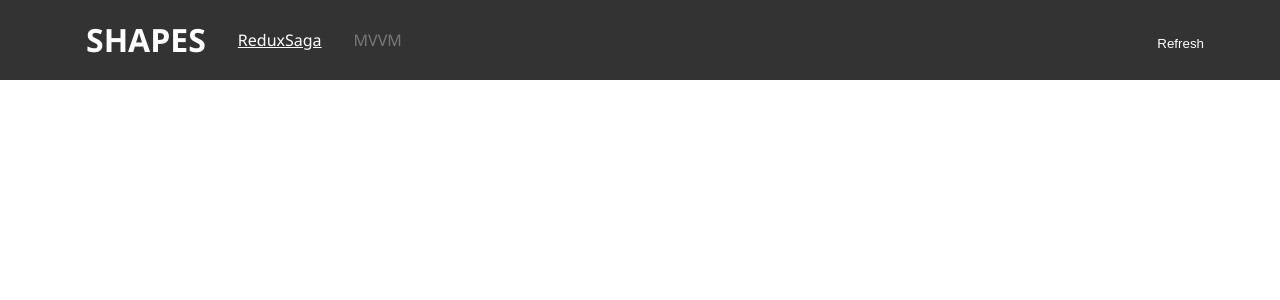
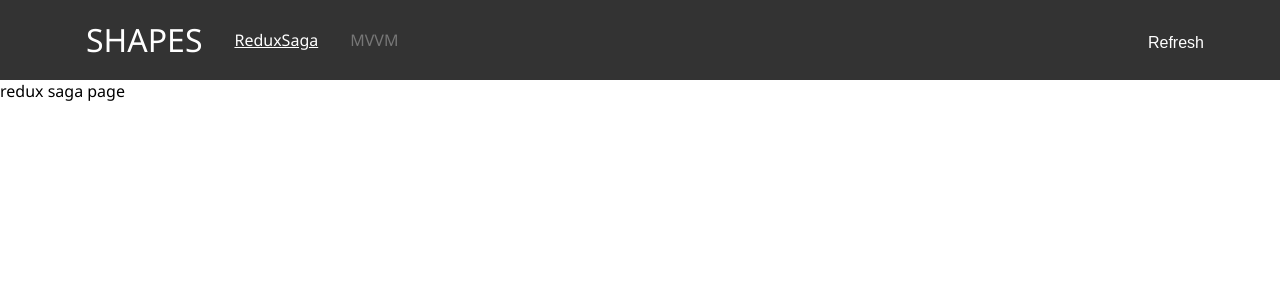
Before and after one commit to foratbahrani/shapes-test-app, a React (Create React App) app: page /redux-saga in a window 1280 px wide. Shown: the top 300 px of the page. Built offline with nearby package versions, Linux system fonts and the light colour scheme.

Commit message:
routers.

```diff
--- a/src/App.js
+++ b/src/App.js
@@ -1,12 +1,14 @@
-import React from "react";
-import Header from "./components/Header/Header";
+import React from 'react';
+import Header from './components/Header/Header';
+import MainRouter from './routers/MainRouter';
 
 const App = () => {
 	return (
 		<>
-		<Header />
+			<Header />
+			<MainRouter />
 		</>
 	);
-}
+};
 
 export default App;
--- a/src/components/Header/Header.scss
+++ b/src/components/Header/Header.scss
@@ -7,6 +7,7 @@
 }
 
 .header h1 {
+	font-weight: 500;
 	margin-block-start: 0;
 	margin-block-end: 0;
 	display: inline;
@@ -19,6 +20,7 @@
 }
 
 .header .refreshButton {
+	font-size: 1em;
 	border: none;
 	background-color: transparent;
 	color: #fff;
--- a/src/components/Header/HeaderRefreshButton.jsx
+++ b/src/components/Header/HeaderRefreshButton.jsx
@@ -1,7 +1,7 @@
 import React from 'react';
 
 const HeaderRefreshButton = () => {
-	const refresh = e => {
+	const refresh = () => {
 		console.log('refresh fired.');
 	};
 
--- /dev/null
+++ b/src/pages/MVVM/MVVM.jsx
@@ -0,0 +1,7 @@
+import React, { Component } from 'react';
+
+export default class MVVM extends Component {
+	render() {
+		return <div>mvvm page</div>;
+	}
+}
--- /dev/null
+++ b/src/pages/ReduxSaga/ReduxSaga.jsx
@@ -0,0 +1,7 @@
+import React, { Component } from 'react';
+
+export default class ReduxSaga extends Component {
+	render() {
+		return <div>redux saga page</div>;
+	}
+}
--- /dev/null
+++ b/src/routers/MainRouter.jsx
@@ -0,0 +1,27 @@
+import React, { lazy, Suspense } from 'react';
+import { Redirect, Route, Switch } from 'react-router-dom';
+import Spinner from '../components/Spinner/Spinner';
+import Centered from '../containers/Centered/Centered';
+
+// * lazy import
+// improves performance with slow connections
+const ReduxSaga = lazy(() => import('../pages/ReduxSaga/ReduxSaga'));
+const MVVM = lazy(() => import('../pages/MVVM/MVVM'));
+
+const MainRouter = () => (
+	<Suspense fallback={fallback()}>
+		<Switch>
+			<Route path='/redux-saga' component={ReduxSaga} />
+			<Route path='/mvvm' component={MVVM} />
+			<Route path='*' render={() => <Redirect to='/redux-saga' />} />
+		</Switch>
+	</Suspense>
+);
+
+const fallback = () => (
+	<Centered>
+		<Spinner />
+	</Centered>
+);
+
+export default MainRouter;
```
